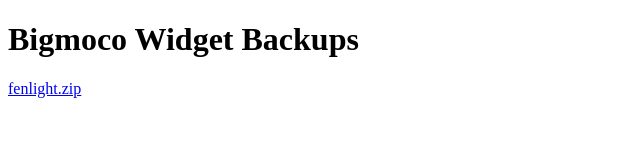
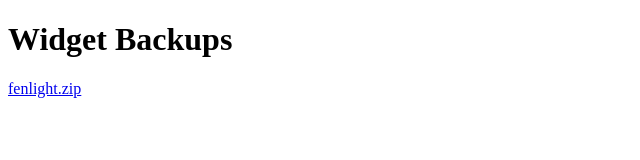
Before and after one commit to Bigmoco/widgets, a plain HTML site: page index.html in a window 1280 px wide. Shown: the whole page, without its empty margins (0-640 px from the left). Drawn offline with Linux system fonts and the light colour scheme.

Commit message:
Change header title from 'Bigmoco' to 'Widget'

```diff
--- a/index.html
+++ b/index.html
@@ -6,7 +6,7 @@
 </head>
 <body>
 
-<h1>Bigmoco Widget Backups</h1>
+<h1>Widget Backups</h1>
 
 <a href="fenlight.zip">fenlight.zip</a>
 
```
